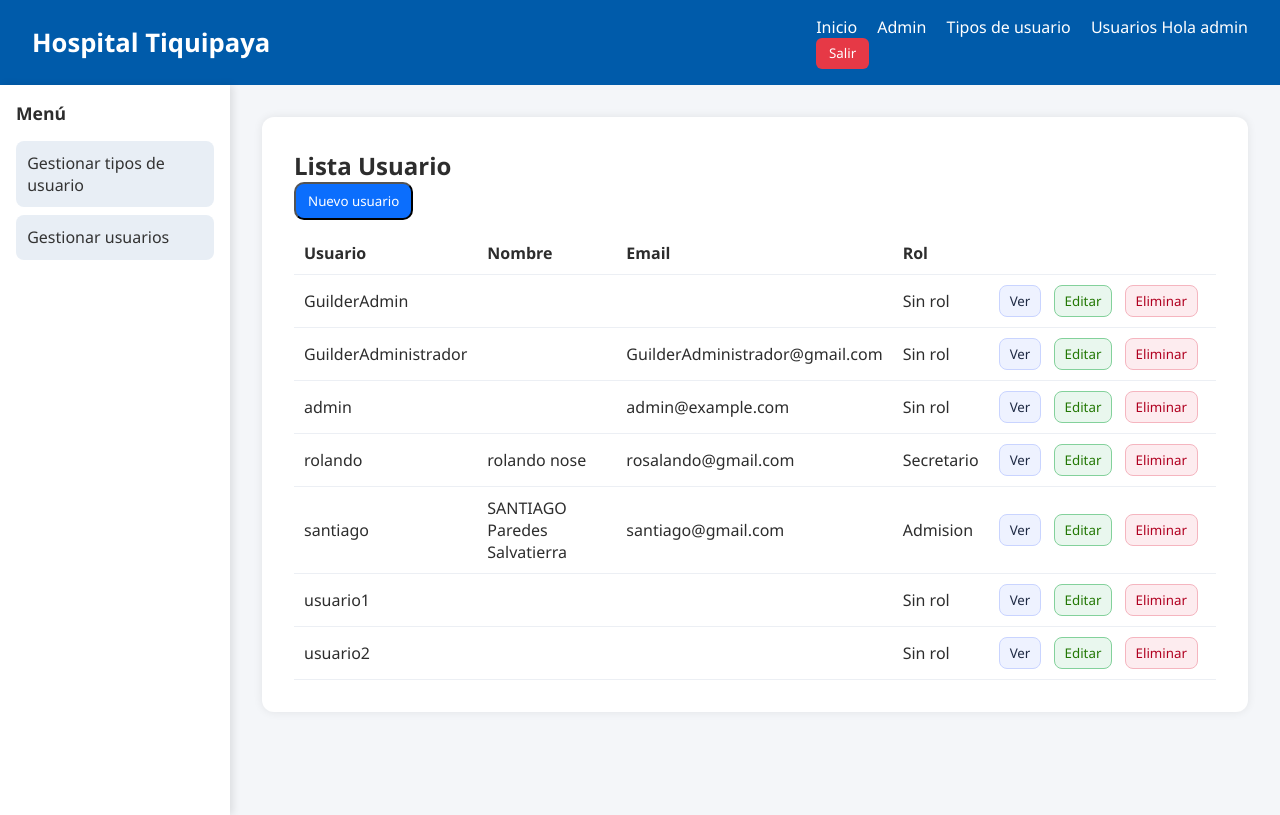
After one commit to Guilder23/Hospital-Tiquipaya, a Django app: page /accounts/usuarios/ in a window 1280 px wide. The commit adds this page. Run offline with Django 4.2, Linux system fonts and the light colour scheme; a user stored in the database is signed in; data comes from the database, SQL or seed files in the repository; both versions use the stored data as it was after the commit.

Commit message:
Gestion de usuarios funcional: Crea,Ver,Editar y eliminar

```diff
--- a/apps/accounts/models.py
+++ b/apps/accounts/models.py
@@ -24,3 +24,9 @@ class TipoUsuario(models.Model):
         ordering = ['nombre']
     def __str__(self):
         return self.nombre
+
+class PerfilUsuario(models.Model):
+    user = models.OneToOneField(settings.AUTH_USER_MODEL, on_delete=models.CASCADE, related_name='perfil')
+    tipo = models.ForeignKey(TipoUsuario, on_delete=models.SET_NULL, null=True, blank=True)
+    def __str__(self):
+        return f'{self.user.username} - {self.tipo.nombre if self.tipo else "Sin tipo"}'
--- a/apps/accounts/urls.py
+++ b/apps/accounts/urls.py
@@ -1,9 +1,20 @@
 from django.urls import path
-from .views import register, TipoUsuarioListView, TipoUsuarioCreateView, TipoUsuarioUpdateView, TipoUsuarioDeleteView
+from .views import (
+    register,
+    TipoUsuarioListView, TipoUsuarioCreateView, TipoUsuarioUpdateView, TipoUsuarioDeleteView,
+    UsuarioListView, UsuarioDetailView, UsuarioCreateView, UsuarioUpdateView, UsuarioDeleteView,
+)
 urlpatterns = [
     path('register/', register, name='register'),
+    # Tipos de Usuario
     path('tipos/', TipoUsuarioListView.as_view(), name='tipousuario_list'),
     path('tipos/nuevo/', TipoUsuarioCreateView.as_view(), name='tipousuario_create'),
     path('tipos/<int:pk>/editar/', TipoUsuarioUpdateView.as_view(), name='tipousuario_update'),
     path('tipos/<int:pk>/eliminar/', TipoUsuarioDeleteView.as_view(), name='tipousuario_delete'),
+    # Usuarios
+    path('usuarios/', UsuarioListView.as_view(), name='usuario_list'),
+    path('usuarios/nuevo/', UsuarioCreateView.as_view(), name='usuario_create'),
+    path('usuarios/<int:pk>/', UsuarioDetailView.as_view(), name='usuario_detail'),
+    path('usuarios/<int:pk>/editar/', UsuarioUpdateView.as_view(), name='usuario_update'),
+    path('usuarios/<int:pk>/eliminar/', UsuarioDeleteView.as_view(), name='usuario_delete'),
 ]
--- a/apps/accounts/views.py
+++ b/apps/accounts/views.py
@@ -1,10 +1,12 @@
 from django.shortcuts import render, redirect
-from django.contrib.auth.forms import UserCreationForm
+from django.contrib.auth.forms import UserCreationForm, UserChangeForm
 from django.contrib.auth import login
 from django.urls import reverse_lazy
 from django.contrib.auth.mixins import LoginRequiredMixin, UserPassesTestMixin
-from django.views.generic import ListView, CreateView, UpdateView, DeleteView
-from .models import TipoUsuario
+from django.views.generic import ListView, CreateView, UpdateView, DeleteView, DetailView
+from django.contrib.auth import get_user_model
+from django import forms
+from .models import TipoUsuario, PerfilUsuario
 def register(request):
     if request.method == 'POST':
         form = UserCreationForm(request.POST)
@@ -52,3 +54,74 @@ class TipoUsuarioDeleteView(LoginRequiredMixin, UserPassesTestMixin, DeleteView)
     success_url = reverse_lazy('tipousuario_list')
     def test_func(self):
         return self.request.user.is_staff
+
+def _es_admin(user):
+    if user.is_superuser or user.is_staff:
+        return True
+    try:
+        perfil = user.perfil
+    except PerfilUsuario.DoesNotExist:
+        return False
+    if perfil.tipo is None:
+        return False
+    return perfil.tipo.nombre.lower() == 'administrador'
+
+class UserCreateWithRoleForm(UserCreationForm):
+    tipo = forms.ModelChoiceField(queryset=TipoUsuario.objects.all(), required=False)
+    class Meta(UserCreationForm.Meta):
+        model = get_user_model()
+        fields = ('username','first_name','last_name','email')
+    def save(self, commit=True):
+        user = super().save(commit=commit)
+        tipo = self.cleaned_data.get('tipo')
+        PerfilUsuario.objects.update_or_create(user=user, defaults={'tipo': tipo})
+        return user
+
+class UserUpdateWithRoleForm(UserChangeForm):
+    password = None
+    tipo = forms.ModelChoiceField(queryset=TipoUsuario.objects.all(), required=False)
+    class Meta(UserChangeForm.Meta):
+        model = get_user_model()
+        fields = ('username','first_name','last_name','email','is_active')
+    def save(self, commit=True):
+        user = super().save(commit=commit)
+        tipo = self.cleaned_data.get('tipo')
+        PerfilUsuario.objects.update_or_create(user=user, defaults={'tipo': tipo})
+        return user
+
+class UsuarioListView(LoginRequiredMixin, ListView):
+    template_name = 'accounts/usuarios/list.html'
+    context_object_name = 'usuarios'
+    def get_queryset(self):
+        return get_user_model().objects.all().order_by('username')
+    def get_context_data(self, **kwargs):
+        ctx = super().get_context_data(**kwargs)
+        ctx['tipos'] = TipoUsuario.objects.all()
+        ctx['puede_admin'] = _es_admin(self.request.user)
+        return ctx
+
+class UsuarioDetailView(LoginRequiredMixin, DetailView):
+    model = get_user_model()
+    template_name = 'accounts/usuarios/detail.html'
+
+class UsuarioCreateView(LoginRequiredMixin, UserPassesTestMixin, CreateView):
+    form_class = UserCreateWithRoleForm
+    template_name = 'accounts/usuarios/form.html'
+    success_url = reverse_lazy('usuario_list')
+    def test_func(self):
+        return _es_admin(self.request.user)
+
+class UsuarioUpdateView(LoginRequiredMixin, UserPassesTestMixin, UpdateView):
+    model = get_user_model()
+    form_class = UserUpdateWithRoleForm
+    template_name = 'accounts/usuarios/form.html'
+    success_url = reverse_lazy('usuario_list')
+    def test_func(self):
+        return _es_admin(self.request.user)
+
+class UsuarioDeleteView(LoginRequiredMixin, UserPassesTestMixin, DeleteView):
+    model = get_user_model()
+    template_name = 'accounts/usuarios/confirm_delete.html'
+    success_url = reverse_lazy('usuario_list')
+    def test_func(self):
+        return _es_admin(self.request.user)
--- /dev/null
+++ b/static/css/accounts/usuarios/users.css
@@ -0,0 +1,23 @@
+.table{width:100%;border-collapse:collapse;margin-top:12px}
+.table th,.table td{border-bottom:1px solid #eceff4;padding:10px;text-align:left}
+.actions{white-space:nowrap}
+.actions a,.actions button{margin-right:8px}
+.link-view{background:#eef2ff;color:#1f2a44;border:1px solid #c9d4ff;padding:6px 10px;border-radius:8px;text-decoration:none}
+.link-edit{color:#237804;background:#e9f7ee;border:1px solid #83d19b;padding:6px 10px;border-radius:8px}
+.link-delete{color:#b00020;background:#fdecef;border:1px solid #f5b5bf;padding:6px 10px;border-radius:8px}
+.modal{position:fixed;inset:0;display:none}
+.modal[aria-hidden="false"]{display:block}
+.modal-backdrop{position:absolute;inset:0;background:rgba(0,0,0,.3)}
+.modal-panel{position:relative;margin:6% auto;background:#fff;border-radius:12px;padding:16px;max-width:520px;box-shadow:0 6px 24px rgba(0,0,0,.15)}
+.form-row{margin-bottom:10px}
+.form-row label{display:block;margin-bottom:4px}
+.form-row input,.form-row select{width:100%;padding:.6rem;border:1px solid #ccc;border-radius:8px}
+.modal-actions{display:flex;gap:10px;justify-content:flex-end;margin-top:12px}
+.btn{display:inline-block;background:#0b6efd;color:#fff;padding:8px 12px;border-radius:10px;text-decoration:none}
+.btn-secondary{display:inline-block;background:#f5f5f5;color:#333;padding:8px 12px;border-radius:10px;text-decoration:none;border:1px solid #ccc}
+.btn-danger{display:inline-block;background:#d32f2f;color:#fff;padding:8px 12px;border-radius:10px;text-decoration:none;border:none}
+.usuarios-lista{}
+.usuarios-crear .modal-panel{}
+.usuarios-ver .modal-panel{}
+.usuarios-editar .modal-panel{}
+.usuarios-eliminar .modal-panel{}
--- /dev/null
+++ b/static/js/accounts/usuarios/users.js
@@ -0,0 +1,63 @@
+document.addEventListener('DOMContentLoaded',function(){
+  var modalCreate=document.getElementById('modal-crear-usuario');
+  var modalEdit=document.getElementById('modal-editar-usuario');
+  var modalDelete=document.getElementById('modal-eliminar-usuario');
+  var modalView=document.getElementById('modal-ver-usuario');
+  var btnOpenCreate=document.getElementById('btn-open-create');
+  function open(modal){modal.setAttribute('aria-hidden','false')}
+  function close(modal){modal.setAttribute('aria-hidden','true')}
+  document.querySelectorAll('[data-close]').forEach(function(el){
+    el.addEventListener('click',function(){
+      [modalCreate,modalEdit,modalDelete,modalView].forEach(function(m){if(m)close(m)});
+    })
+  })
+  if(btnOpenCreate){btnOpenCreate.addEventListener('click',function(){open(modalCreate)})}
+  document.querySelectorAll('.btn-edit').forEach(function(btn){
+    btn.addEventListener('click',function(){
+      var id=btn.getAttribute('data-id');
+      var row=document.querySelector('tr[data-id="'+id+'"]');
+      var form=document.getElementById('form-edit');
+      form.setAttribute('action','/accounts/usuarios/'+id+'/editar/');
+      form.querySelector('[name="username"]').value=row.getAttribute('data-username')||'';
+      form.querySelector('[name="first_name"]').value=row.getAttribute('data-first_name')||'';
+      form.querySelector('[name="last_name"]').value=row.getAttribute('data-last_name')||'';
+      form.querySelector('[name="email"]').value=row.getAttribute('data-email')||'';
+      var active=row.getAttribute('data-active');
+      var activeSel=form.querySelector('[name="is_active"]');
+      if(activeSel){activeSel.value=(active==='True'?'True':'False')}
+      var tipoId=row.getAttribute('data-tipo_id')||'';
+      var tipoSel=form.querySelector('[name="tipo"]');
+      if(tipoSel){tipoSel.value=tipoId}
+      open(modalEdit);
+    })
+  })
+  document.querySelectorAll('.btn-delete').forEach(function(btn){
+    btn.addEventListener('click',function(){
+      var id=btn.getAttribute('data-id');
+      var username=btn.getAttribute('data-username');
+      var form=document.getElementById('form-delete');
+      form.setAttribute('action','/accounts/usuarios/'+id+'/eliminar/');
+      var txt=document.getElementById('delete-text');
+      if(txt){txt.textContent='¿Confirmas eliminar "'+username+'"?'}
+      open(modalDelete);
+    })
+  })
+  document.querySelectorAll('.btn-view').forEach(function(btn){
+    btn.addEventListener('click',function(){
+      var id=btn.getAttribute('data-id');
+      var row=document.querySelector('tr[data-id="'+id+'"]');
+      var u=row.getAttribute('data-username')||'';
+      var fn=row.getAttribute('data-first_name')||'';
+      var ln=row.getAttribute('data-last_name')||'';
+      var em=row.getAttribute('data-email')||'';
+      var act=row.getAttribute('data-active')==='True'?'Sí':'No';
+      var rol=row.getAttribute('data-tipo_nombre')||'Sin rol';
+      var elU=document.getElementById('view-username'); if(elU)elU.textContent=u;
+      var elN=document.getElementById('view-name'); if(elN)elN.textContent=(fn+' '+ln).trim();
+      var elE=document.getElementById('view-email'); if(elE)elE.textContent=em;
+      var elA=document.getElementById('view-active'); if(elA)elA.textContent=act;
+      var elR=document.getElementById('view-rol'); if(elR)elR.textContent=rol;
+      open(modalView);
+    })
+  })
+});
--- /dev/null
+++ b/templates/accounts/usuarios/list.html
@@ -0,0 +1,129 @@
+{% extends "base.html" %}
+{% block extra_css %}
+<link rel="stylesheet" href="/static/css/accounts/usuarios/users.css">
+{% endblock %}
+{% block content %}
+<section class="card usuarios-lista">
+  <h2>Lista Usuario</h2>
+  {% if puede_admin %}
+  <p><button class="btn" id="btn-open-create">Nuevo usuario</button></p>
+  {% endif %}
+  <table class="table">
+    <thead>
+      <tr>
+        <th>Usuario</th>
+        <th>Nombre</th>
+        <th>Email</th>
+        <th>Rol</th>
+        <th></th>
+      </tr>
+    </thead>
+    <tbody>
+      {% for u in usuarios %}
+      <tr data-id="{{ u.id }}" data-username="{{ u.username }}" data-first_name="{{ u.first_name }}" data-last_name="{{ u.last_name }}" data-email="{{ u.email }}" data-active="{{ u.is_active }}" data-tipo_id="{% if u.perfil and u.perfil.tipo %}{{ u.perfil.tipo.id }}{% endif %}" data-tipo_nombre="{% if u.perfil and u.perfil.tipo %}{{ u.perfil.tipo.nombre }}{% endif %}">
+        <td>{{ u.username }}</td>
+        <td>{{ u.first_name }} {{ u.last_name }}</td>
+        <td>{{ u.email }}</td>
+        <td>{% if u.perfil and u.perfil.tipo %}{{ u.perfil.tipo.nombre }}{% else %}Sin rol{% endif %}</td>
+        <td class="actions">
+          <button class="link-view btn-view" data-id="{{ u.id }}">Ver</button>
+          {% if puede_admin %}
+          <button class="link-edit btn-edit" data-id="{{ u.id }}">Editar</button>
+          <button class="link-delete btn-delete" data-id="{{ u.id }}" data-username="{{ u.username }}">Eliminar</button>
+          {% endif %}
+        </td>
+      </tr>
+      {% empty %}
+      <tr><td colspan="5">Sin usuarios</td></tr>
+      {% endfor %}
+    </tbody>
+  </table>
+</section>
+
+<div class="modal usuarios-crear" id="modal-crear-usuario" aria-hidden="true">
+  <div class="modal-backdrop" data-close></div>
+  <div class="modal-panel">
+    <h3>Crear usuario</h3>
+    <form method="post" action="/accounts/usuarios/nuevo/" id="form-create">
+      {% csrf_token %}
+      <div class="form-row"><label>Usuario</label><input name="username" required></div>
+      <div class="form-row"><label>Nombres</label><input name="first_name"></div>
+      <div class="form-row"><label>Apellidos</label><input name="last_name"></div>
+      <div class="form-row"><label>Email</label><input name="email" type="email"></div>
+      <div class="form-row"><label>Contraseña</label><input name="password1" type="password" required></div>
+      <div class="form-row"><label>Confirmar contraseña</label><input name="password2" type="password" required></div>
+      <div class="form-row"><label>Rol</label>
+        <select name="tipo">
+          <option value="">Sin rol</option>
+          {% for t in tipos %}
+            <option value="{{ t.id }}">{{ t.nombre }}</option>
+          {% endfor %}
+        </select>
+      </div>
+      <div class="modal-actions">
+        <button class="btn" type="submit">Guardar</button>
+        <button class="btn-secondary" type="button" data-close>Cerrar</button>
+      </div>
+    </form>
+  </div>
+  </div>
+
+<div class="modal usuarios-editar" id="modal-editar-usuario" aria-hidden="true">
+  <div class="modal-backdrop" data-close></div>
+  <div class="modal-panel">
+    <h3>Editar usuario</h3>
+    <form method="post" id="form-edit">
+      {% csrf_token %}
+      <div class="form-row"><label>Usuario</label><input name="username" required></div>
+      <div class="form-row"><label>Nombres</label><input name="first_name"></div>
+      <div class="form-row"><label>Apellidos</label><input name="last_name"></div>
+      <div class="form-row"><label>Email</label><input name="email" type="email"></div>
+      <div class="form-row"><label>Activo</label><select name="is_active"><option value="True">Sí</option><option value="False">No</option></select></div>
+      <div class="form-row"><label>Rol</label>
+        <select name="tipo">
+          <option value="">Sin rol</option>
+          {% for t in tipos %}
+            <option value="{{ t.id }}">{{ t.nombre }}</option>
+          {% endfor %}
+        </select>
+      </div>
+      <div class="modal-actions">
+        <button class="btn" type="submit">Guardar</button>
+        <button class="btn-secondary" type="button" data-close>Cerrar</button>
+      </div>
+    </form>
+  </div>
+</div>
+<div class="modal usuarios-ver" id="modal-ver-usuario" aria-hidden="true">
+  <div class="modal-backdrop" data-close></div>
+  <div class="modal-panel">
+    <h3>Ver usuario</h3>
+    <div class="form-row"><label>Usuario</label><div id="view-username"></div></div>
+    <div class="form-row"><label>Nombre</label><div id="view-name"></div></div>
+    <div class="form-row"><label>Email</label><div id="view-email"></div></div>
+    <div class="form-row"><label>Activo</label><div id="view-active"></div></div>
+    <div class="form-row"><label>Rol</label><div id="view-rol"></div></div>
+    <div class="modal-actions">
+      <button class="btn-secondary" type="button" data-close>Cerrar</button>
+    </div>
+  </div>
+</div>
+
+<div class="modal usuarios-eliminar" id="modal-eliminar-usuario" aria-hidden="true">
+  <div class="modal-backdrop" data-close></div>
+  <div class="modal-panel">
+    <h3>Eliminar usuario</h3>
+    <form method="post" id="form-delete">
+      {% csrf_token %}
+      <p id="delete-text"></p>
+      <div class="modal-actions">
+        <button class="btn-danger" type="submit">Eliminar</button>
+        <button class="btn-secondary" type="button" data-close>Cerrar</button>
+      </div>
+    </form>
+  </div>
+</div>
+{% endblock %}
+{% block extra_js %}
+<script src="/static/js/accounts/usuarios/users.js"></script>
+{% endblock %}
--- a/templates/base/base.html
+++ b/templates/base/base.html
@@ -15,6 +15,7 @@
     <a href="/admin/">Admin</a>
     {% if request.user.is_authenticated %}
       <a href="/accounts/tipos/">Tipos de usuario</a>
+      <a href="/accounts/usuarios/">Usuarios</a>
     {% endif %}
     {% if request.user.is_authenticated %}
       <span>Hola {{ request.user.username }}</span>
@@ -33,6 +34,7 @@
     <div class="sidebar-header">Menú</div>
     {% if request.user.is_authenticated %}
       <a class="sidebar-link" href="/accounts/tipos/">Gestionar tipos de usuario</a>
+      <a class="sidebar-link" href="/accounts/usuarios/">Gestionar usuarios</a>
     {% endif %}
   </aside>
   <main class="content">
```
Also changed, not shown: templates/accounts/usuarios/confirm_delete.html (added, +13 -0 lines), templates/accounts/usuarios/detail.html (added, +12 -0 lines), templates/accounts/usuarios/form.html (added, +13 -0 lines), apps/accounts/migrations/0003_perfilusuario.py (added), db.sqlite3.
